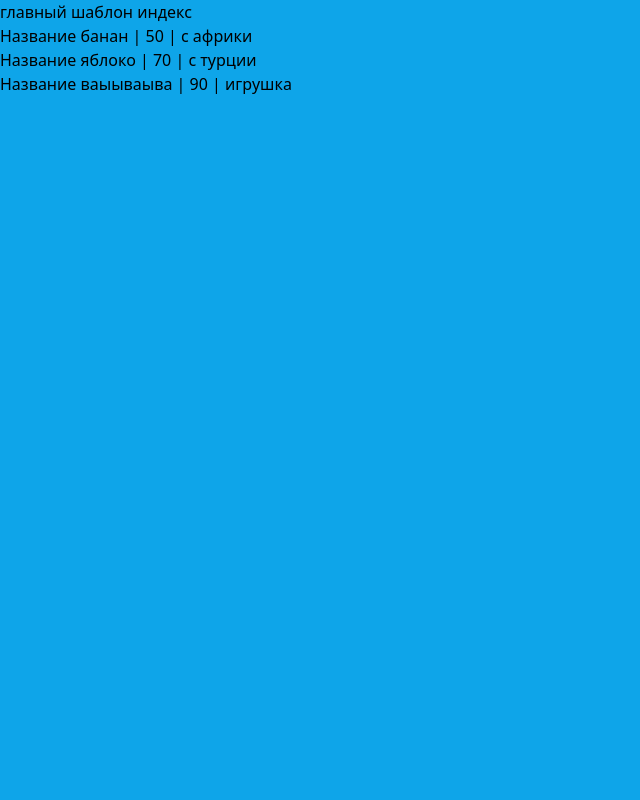
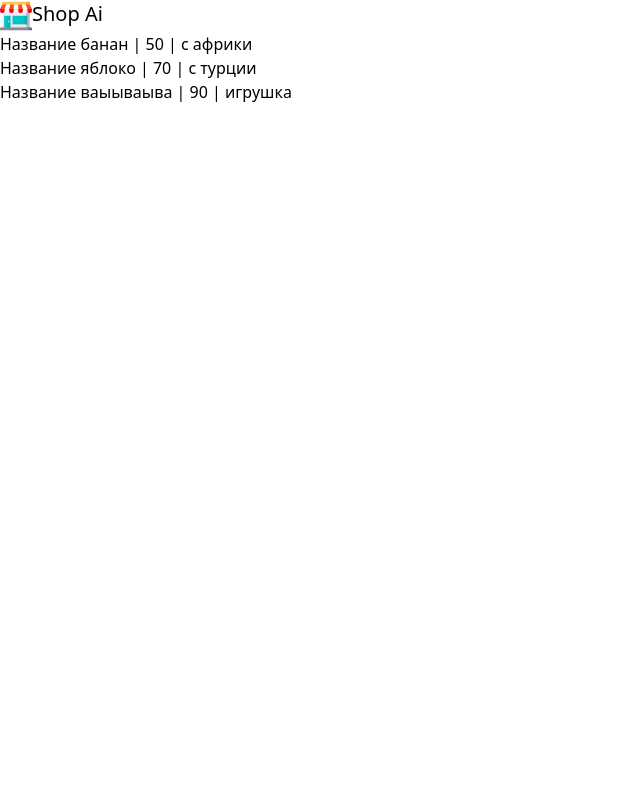
Before and after one commit to aimurat-torebayev/shop_repo, a Django app: page /myapp/ in a window 1280 px wide. Shown: the whole page, without its empty margins (0-640 px from the left). Run offline with Django 5.2, Linux system fonts and the light colour scheme; data comes from the database, SQL or seed files in the repository.

Commit message:
Добавление иконки

```diff
--- a/mysite/myapp/static/myapp/styles.css
+++ b/mysite/myapp/static/myapp/styles.css
@@ -558,7 +558,20 @@ video {
   position: static;
 }
 
+.flex {
+  display: flex;
+}
+
+.h-8 {
+  height: 2rem;
+}
+
 .bg-sky-500 {
   --tw-bg-opacity: 1;
   background-color: rgb(14 165 233 / var(--tw-bg-opacity, 1));
 }
+
+.text-xl {
+  font-size: 1.25rem;
+  line-height: 1.75rem;
+}
--- a/mysite/myapp/templates/myapp/index.html
+++ b/mysite/myapp/templates/myapp/index.html
@@ -3,12 +3,23 @@
     <head>
         <link rel="stylesheet" href="{% static 'myapp/styles.css' %}">
     </head>
-    <body class="bg-sky-500">
-        <h1> главный шаблон индекс </h1>
+    <body>
+        <nav>
+          <div>
+            <div>
+              <div>
+                <div class="flex">
+                  <img class="h-8" src="{% static 'myapp/images/shop.png' %}" />
+                  <span class="text-xl">Shop Ai</span>
+                </div>
+              </div>
+            </div>
+          </div>
+        </nav>
         <h4>
             <!-- <a href="/myapp/item/{{item.id}}/">-->
             {% for item in items  %}
-            <a href="{% url 'myapp:detail' item.id %}">
+            <a href="{% url 'myapp:detail' item.id %}" alt="logo">
                 Название {{item.name}} | {{item.price}} | {{item.description}}
             </a>
             <br>
```
Also changed, not shown: mysite/myapp/static/myapp/images/shop.png (added), 1 other file.
